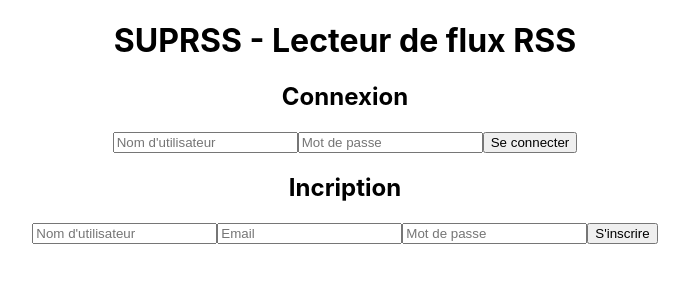
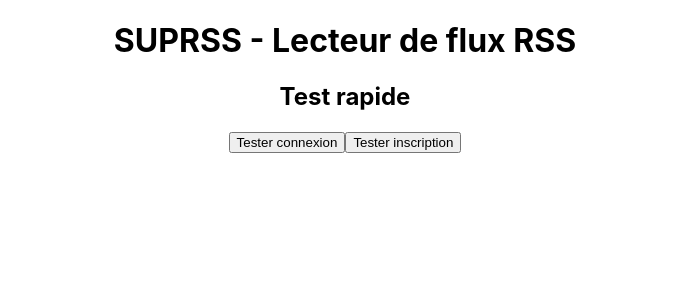
Before and after one commit to ethestory/4PROJ, a React (Create React App) app in the folder frontend/: page / in a window 1280 px wide. Shown: the top 300 px of the page, without its empty margins (295-984 px from the left). Built offline with nearby package versions, Linux system fonts and the light colour scheme.

Commit message:
ajout d'une page web avec test de connexion + incription utilisateur

```diff
--- a/frontend/package.json
+++ b/frontend/package.json
@@ -7,6 +7,7 @@
     "@testing-library/jest-dom": "^6.6.3",
     "@testing-library/react": "^16.3.0",
     "@testing-library/user-event": "^13.5.0",
+    "axios": "^1.10.0",
     "react": "^19.1.0",
     "react-dom": "^19.1.0",
     "react-scripts": "5.0.1",
--- a/frontend/src/App.js
+++ b/frontend/src/App.js
@@ -1,21 +1,37 @@
-import logo from './logo.svg';
+import React, { useState } from 'react';
+import { api } from './api';
 import './App.css';
 
 function App() {
+  const [message, setMessage] = useState('');
+
+  const handleRegister = async () => {
+    try {
+      const result = await api.register('testuser2', 'test2@example.com', 'password123');
+      setMessage(result.message || 'Inscription réussie !');
+    } catch (error){
+      setMessage('Erreur inscription :' + error.response?.data?.error);
+    }
+  };
+  const handleLogin = async () => {
+    try {
+      const result = await api.login('testuser', 'motdepasse123');
+      setMessage(result.message || 'Connexion réussie !');
+    } catch (error) {
+      setMessage('Erreur connexion : ' + error.response?.data?.error);
+    }
+  };
   return (
     <div className="App">
-      <h1> SUPRSS - Lecteur de flux RSS</h1>
+      <h1>SUPRSS - Lecteur de flux RSS</h1>
+
+      {message && <div style={{padding: '10px', background: '#f0f0f0'}}>{message}</div>}
+
       <div>
-        <h2>Connexion</h2>
-        <input placeholder="Nom d'utilisateur" />
-        <input placeholder="Mot de passe" type="password"/>
-        <button>Se connecter</button>
+        <h2>Test rapide</h2>
+        <button onClick={handleLogin}>Tester connexion</button>
+        <button onClick={handleRegister}>Tester inscription</button>
       </div>
-      <h2>Incription</h2>
-      <input placeholder="Nom d'utilisateur" />
-      <input placeholder="Email" />
-      <input placeholder="Mot de passe" type="password"/>
-      <button>S'inscrire</button>
     </div>
   );
 }
--- /dev/null
+++ b/frontend/src/api.js
@@ -0,0 +1,24 @@
+import axios from 'axios';
+
+const API_BASE_URL = 'http://localhost:8000';
+
+export const api = {
+    //incription
+    register: async (username, email, password) => {
+        const response = await axios.post(`${API_BASE_URL}/register`, {
+            username,
+            email,
+            password
+        });
+        return response.data;
+    },
+
+    //connexion
+    login: async (username,password) => {
+        const response = await axios.post(`${API_BASE_URL}/login`, {
+            username,
+            password
+        });
+        return response.data;
+    }
+};
```
Also changed, not shown: 2 other files (tests, documents, lock files or other folders).
